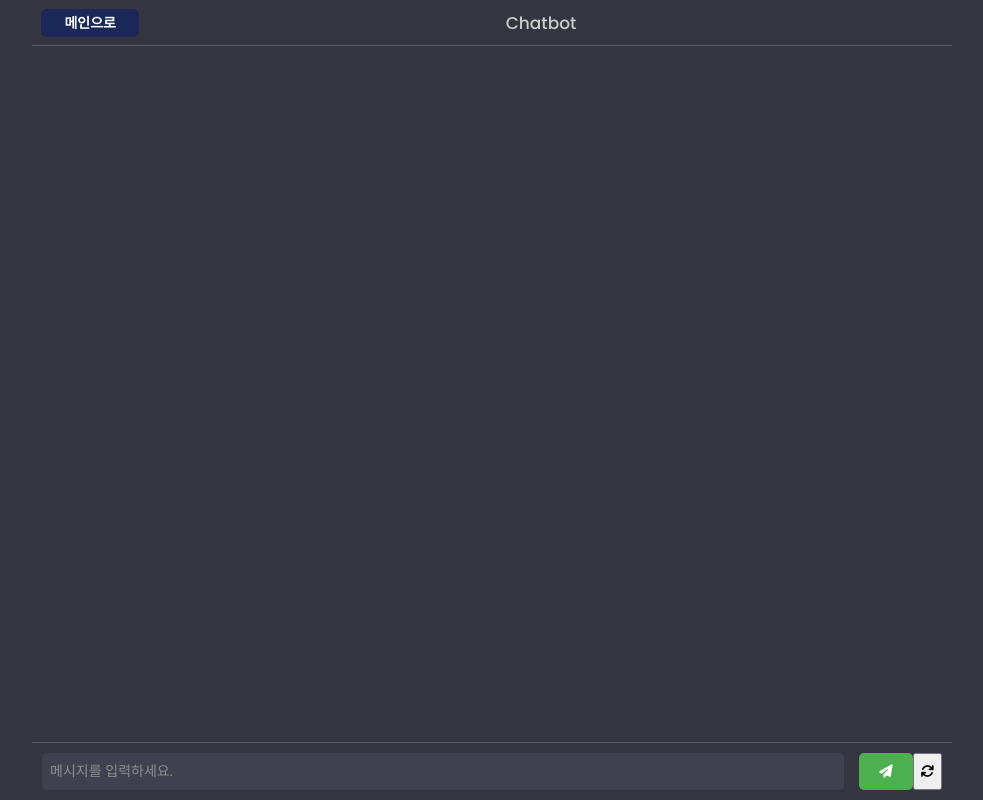
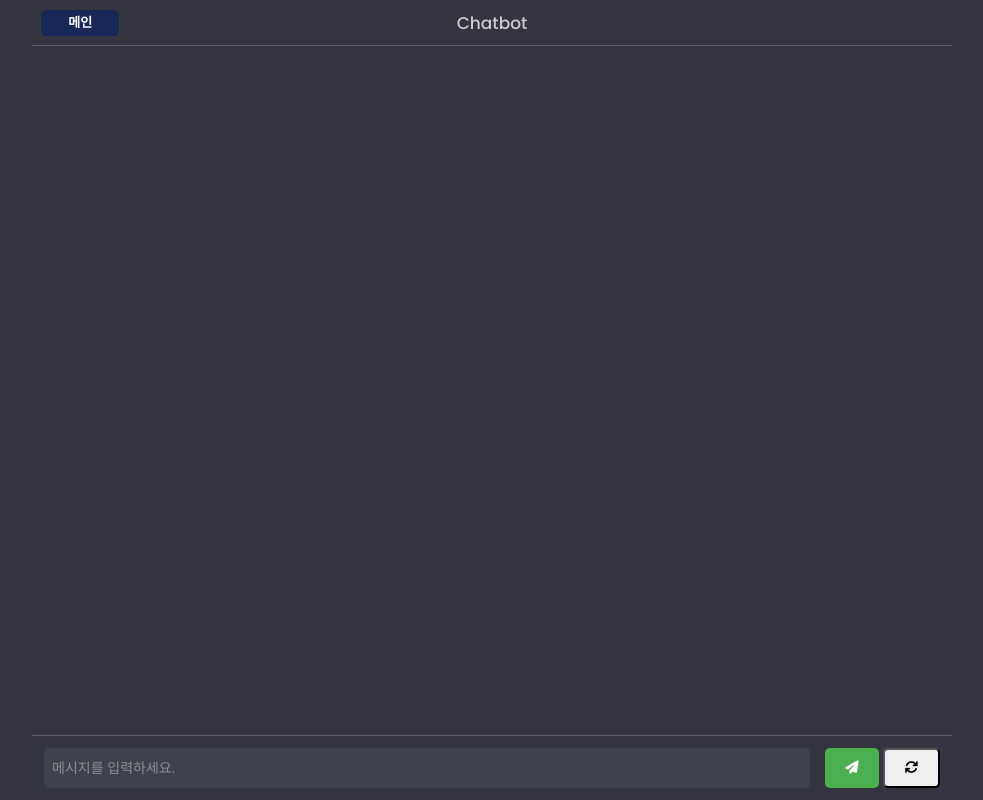
Before and after one commit to AIVLE-5th-TeamProject/MP7_AIVLE-RAG-Chatbot, a Django app: page /chatbot/ in a window 1280 px wide. Shown: the whole page, without its empty margins (148-1131 px from the left). Run offline with Django 5.2, Linux system fonts and the light colour scheme.

Commit message:
Fix: 애니메이션 모바일 환경 수정, css 일부 변경

```diff
--- a/static/chatbot/style.css
+++ b/static/chatbot/style.css
@@ -25,6 +25,9 @@ body{
     font-weight: 500;
     flex: 1;
     text-align: center;
+    position: absolute;
+    left: 50%;
+    transform: translateX(-50%);
 }
 
 .container{
@@ -38,12 +41,17 @@ body{
 
 .input-container{
     background-color: #343541;
-    padding: 10px;
+    padding: 12px;
     display: flex;
     justify-content: space-between;
     border-top: 1px solid #5c5c66;
     position: sticky;
     bottom: 0;
+}
+
+.input-container button{
+    padding: 8px 20px;
+    border-radius: 5px;
 }
 
 #user-input{
@@ -67,9 +75,7 @@ body{
     display: flex;
     align-items: center;
     justify-content: center;
-    padding: 8px 20px;
     border: none;
-    border-radius: 5px;
     background-color: #4caf50;
     color: #fff;
     cursor: pointer;
@@ -79,6 +85,10 @@ body{
 
 #send-button:hover{
     background-color: #388e3c;
+}
+
+#refresh-button{
+    margin-left: 4px;
 }
 
 .chat-container{
@@ -132,9 +142,9 @@ body{
     background-color: #1a2857;
     color: #fff;
     display: inline-block;
-    font-size: 14px;
+    font-size: 13px;
     line-height: 2em;
-    width: 7em;
+    width: 6em;
     height: 2em;
     text-align: center;
     font-family: Arial, sans-serif;
--- a/templates/chatbot/index.html
+++ b/templates/chatbot/index.html
@@ -15,7 +15,7 @@
                 <em>
                     <i></i><i></i><i></i><i></i><i></i><i></i>
                 </em>
-                <span>메인으로</span>
+                <span>메인</span>
             </div>
             <h3>Chatbot</h3>
         </div>
```
Also changed, not shown: static/home/script.js (+19 -6 lines), static/home/style.css (+6 -6 lines).
